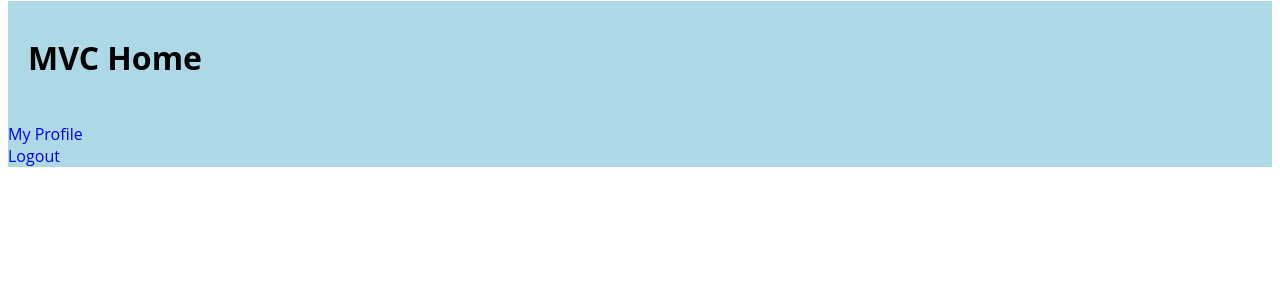
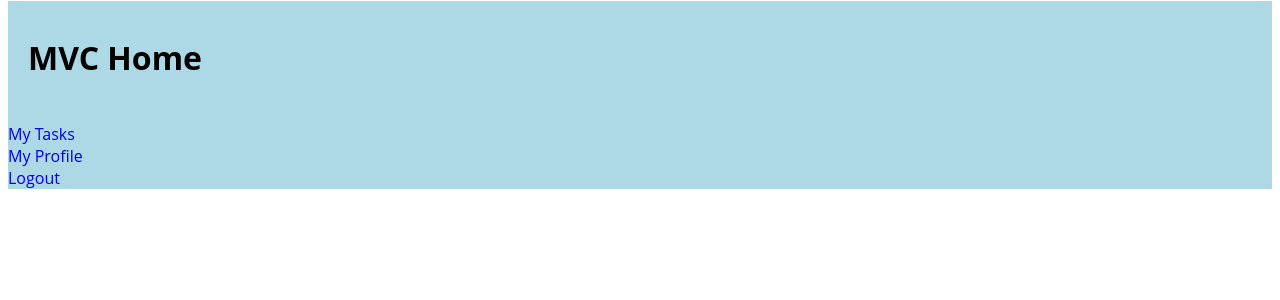
Before and after one commit to ps834/MVC-Final, a PHP site: page /pages/header.php?action=1 in a window 1280 px wide. Shown: the top 300 px of the page. Run offline with PHP 8.4, Linux system fonts and the light colour scheme.

Commit message:
Final commit

```diff
--- a/mvc/pages/header.php
+++ b/mvc/pages/header.php
@@ -61,7 +61,8 @@ h1 {
 
       <div class="row">
         <div class="col-sm-2"><label><?php print("<b>" . $userName . "</b>"); ?></label></div>
-        <div class="col-sm-8"></div>
+        <div class="col-sm-7"></div>
+        <div class="col-sm-1"><a href="index.php?page=tasks&action=goToProfile" style="text-decoration:none;">My Tasks</a></div>
         <div class="col-sm-1"><a href="index.php?page=accounts&action=getMyProfile" style="text-decoration:none;">My Profile</a></div>
         <div class="col-sm-1"><a href="index.php?page=accounts&action=logout" style="text-decoration:none;">Logout</a> </div>
       </div>
--- a/mvc/pages/profilePage.php
+++ b/mvc/pages/profilePage.php
@@ -23,8 +23,8 @@ table, th, td {
 
 .errorStyle {
 
-      width:400px;
-      margin-left:34%;
+      width:50%;
+      margin-left:24%;
       height:6%;
      padding-top:2px;
 
```
